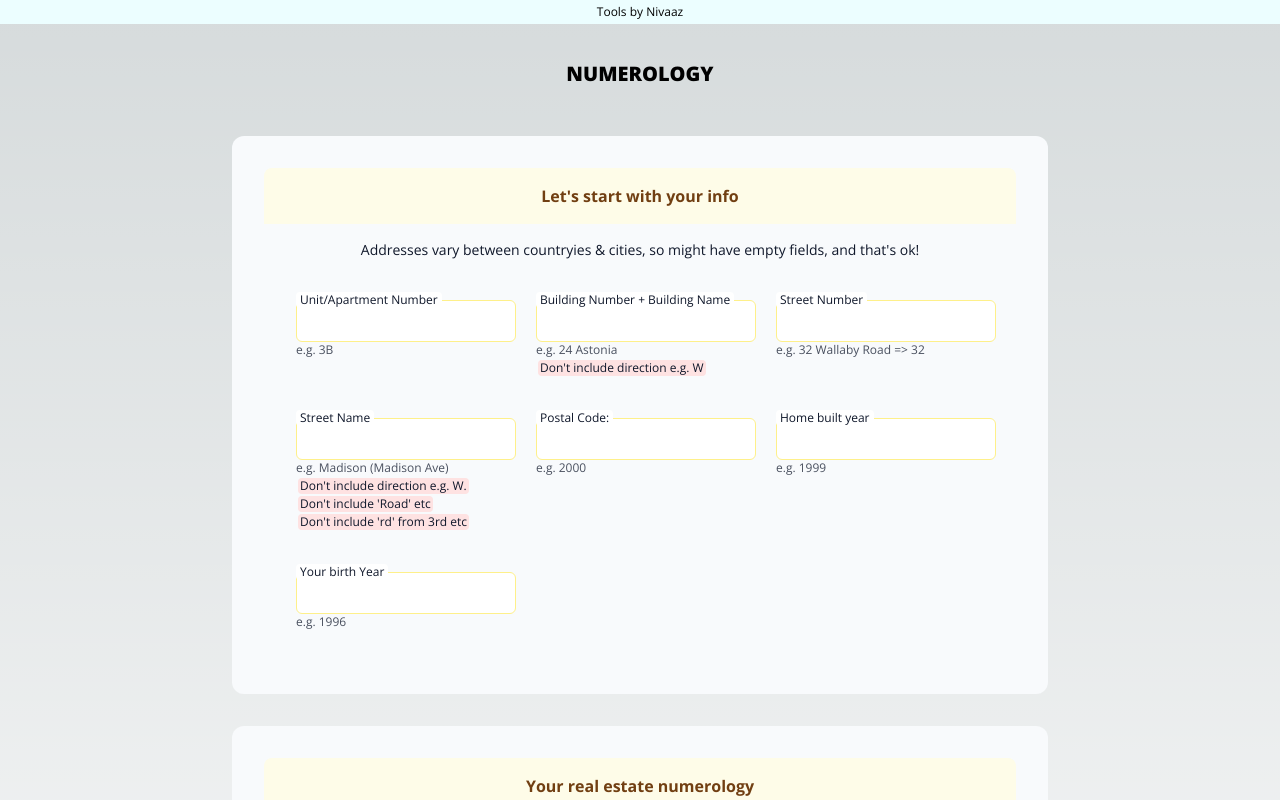
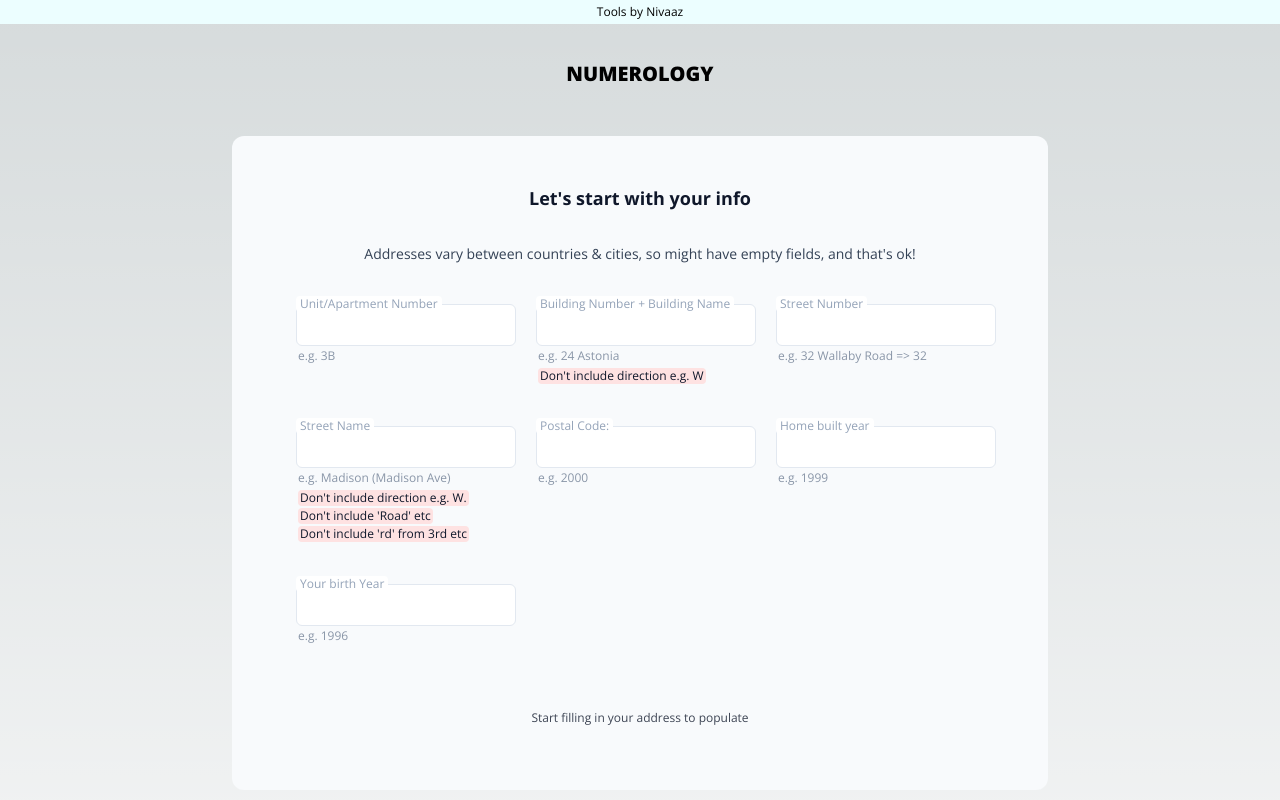
Before and after one commit to nivaaz/flying-star-feng-shui, a Next.js app: page /numerology in a window 1280 px wide. Shown: the top 800 px of the page. Built offline with nearby package versions, Linux system fonts and the light colour scheme; a web font is replaced by a local one.

Commit message:
fix chinese zodiac + design numerology

```diff
--- a/src/app/numerology/page.tsx
+++ b/src/app/numerology/page.tsx
@@ -46,9 +46,8 @@ const Numerology = () => {
         <Container>
           <Banner>Let&apos;s start with your info</Banner>
           <form className="w-full rounded p-4 dark:text-white  space-y-4">
-            <p className="text-center text-sm">
-              {" "}
-              Addresses vary between countryies & cities, so might have empty
+            <p className="text-center text-sm text-slate-700 dark:text-slate-300">
+              Addresses vary between countries & cities, so might have empty
               fields, and that&apos;s ok!
             </p>
             <div className="grid sm:grid-cols-2 md:grid-cols-3 m-auto">
@@ -66,11 +65,7 @@ const Numerology = () => {
               })}
             </div>
           </form>
-        </Container>
-        <Container>
-          <Banner>
-            <p> Your real estate numerology</p>{" "}
-          </Banner>
+
           <div className="m-auto p-4 w-full  space-y-8">
             {!formData.isDirtyForm && (
               <p className="text-xs text-center p-4 opacity-80">
@@ -107,26 +102,27 @@ const Numerology = () => {
                 output={getChineseZodiac(Number(formData.homeYear))}
               />
             )}
-            {formData.bday && (
+            {formData.bornYear && (
               <Level
                 level="Bonus 2"
                 description="Chinese zodiac of birth year"
-                inputString={formData.bday.toString()}
-                output={getChineseZodiac(Number(formData.bday))}
+                inputString={formData.bornYear.toString()}
+                output={getChineseZodiac(Number(formData.bornYear))}
               />
             )}
-            {formData.bornYear && formData.homeYear && (
+            {formData.bornYear?.length === 4 &&
+              formData.homeYear?.length === 4 && (
                 <Level
                   level="Bonus 1 & Bonus 2"
                   description="Compatibility between home build year and birth year"
                   inputString={
                     formData.bornYear +
-                  " " +
-                  getChineseZodiac(Number(formData.bornYear))
+                    " → " +
+                    getChineseZodiac(Number(formData.bornYear.substring(0, 4)))
                   }
                   output={areZodiacsCompatible(
                     getChineseZodiac(Number(formData.homeYear)),
-                  getChineseZodiac(Number(formData.bornYear))
+                    getChineseZodiac(Number(formData.bornYear.substring(0, 4)))
                   )}
                 />
               )}
@@ -156,6 +152,12 @@ const Numerology = () => {
                 description=""
                 inputString={formData.bday}
                 output={personaYearNumber(formData.bday).toString()}
+              />
+              <Level
+                level="Chinese Zodiac"
+                description=""
+                inputString={formData.bday}
+                output={getChineseZodiac(Number(formData.bday.substring(0, 4)))}
               />
             </div>
           ) : (
@@ -197,19 +199,19 @@ const InputAddressComponent = ({
   return (
     <div className="p-4 ">
       <label
-        className=" text-xs absolute bg-white px-1 rounded dark:bg-slate-800 dark:text-white "
+        className=" text-xs text-slate-400 absolute bg-white px-1 rounded dark:bg-slate-800 dark:text-white "
         htmlFor={currentId}
       >
         {label}
       </label>
       <input
-        className="rounded-md p-2 mt-2 border border-yellow-200 dark:text-white dark:bg-slate-900"
+        className="rounded-md p-2 mt-2 border border-slate-200 dark:text-white dark:bg-slate-900"
         type={type}
         id={currentId}
         name={currentId}
         onChange={handleChange}
       />
-      <p className="text-xs opacity-75"> {example}</p>
+      <p className="text-xs opacity-75 text-slate-500 p-0.5"> {example}</p>
 
       {warning?.map((w) => (
         <p
@@ -237,8 +239,8 @@ const Level = ({
   const numerologyMeanings =
     NumerologyMeanings[output as keyof typeof NumerologyMeanings] ?? null;
   return (
-    <div className="rounded-lg border dark:border-yellow-50 border-yellow-900">
-      <p className="font-bold text-sm  text-yellow-900  dark:text-yellow-50 rounded-t-md p-2 border-b border-yellow-900 dark:border-yellow-50">
+    <div className="rounded-lg border bg-white dark:bg-slate-900 dark:border-slate-500 border-slate-700">
+      <p className="font-bold text-sm  text-slate-500  dark:text-slate-400 rounded-t-md p-2 border-b border-slate-700 dark:border-slate-500">
         {level} {description}
       </p>
       <div className="p-2">
@@ -247,7 +249,7 @@ const Level = ({
         </p>
         {numerologyMeanings && (
           <>
-            <p className="uppercase text-sm font-bold mt-4 mb-1 px-1 bg-yellow-50 dark:bg-yellow-900 w-fit">
+            <p className="font-light rounded-md uppercase text-sm  mt-4 mb-1 p-1 px-2 bg-slate-100  dark:bg-slate-800 w-fit">
               {" "}
               {numerologyMeanings?.meaning}
             </p>{" "}
@@ -261,7 +263,7 @@ const Level = ({
 
 const Banner = ({ children }: { children: ReactNode }) => {
   return (
-    <div className="text-center bg-yellow-50 rounded-t-lg p-4 dark:bg-yellow-900 text-yellow-900 dark:text-yellow-100 font-bold">
+    <div className="text-center text-lg rounded-t-lg p-4  text-slate-900 dark:text-slate-100 font-bold ">
       {children}
     </div>
   );
--- a/src/app/page.tsx
+++ b/src/app/page.tsx
@@ -3,22 +3,21 @@ import Container from "./components/container";
 
 const Page = () => {
   return (
-    <main className="flex min-h-screen flex-col items-center justify-between p-4 lg:p-24 pb-40">
+    <main className="flex min-h-screen flex-col items-center justify-between p-4 lg:p-24 pb-40 font-open-sans">
       <Container>
         <div className="md:w-2/3 m-auto ">
           <p className="text-xl text-center py-8">
-            {" "}
-            Welcome to synchronicity tools{" "}
+            Try our synchronicity tools{" "}
           </p>
           <div className="flex flex-row justify-center space-x-4">
             <Link href="/numerology">
-              <p className="w-fit p-4 text-center bg-slate-900 rounded-md border text-yellow-100 ">
-                Numerology{" "}
+              <p className="w-fit p-4 text-center bg-slate-900 rounded-md  uppercase font-open-sans font-extralight tracking-widest hover:-translate-y-1 hover:bg-lime-950">
+                Numerology 🔢
               </p>
             </Link>
             <Link href="/feng-shui">
-              <p className="w-fit p-4 text-center bg-slate-900 rounded-md border text-green-100 ">
-                Flying Star Feng Shui{" "}
+              <p className="w-fit p-4 text-center bg-slate-900 rounded-md  uppercase font-open-sans font-extralight tracking-widest hover:-translate-y-1 hover:bg-lime-950">
+                Flying Star Feng Shui 🌟
               </p>
             </Link>
           </div>
```
Also changed, not shown: src/app/layout.tsx (+1 -13 lines), src/app/numerology/utils.ts (+5 -4 lines). Lines whose indentation alone changed are shown as unchanged.
